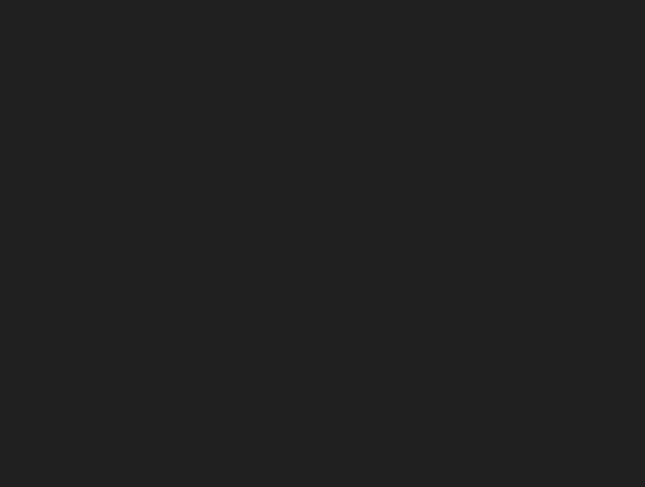
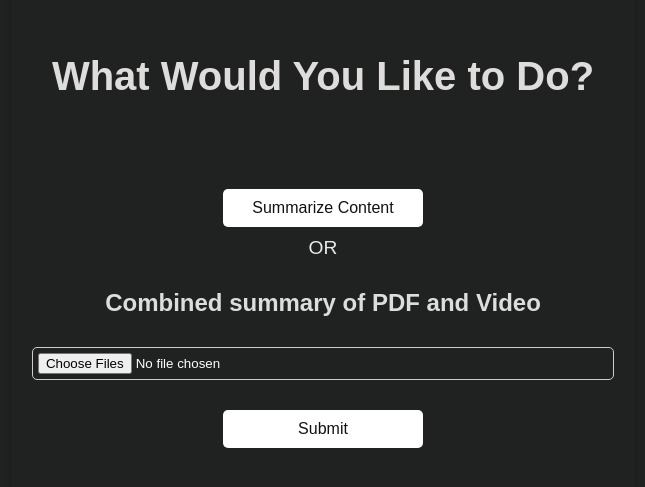
Before and after one commit to Diti-Jain/LastMin, a React (Create React App) app: page /liketodo2 in a window 1280 px wide. Before the commit this address had no page. Shown: the part 149-636 px from the top of the page, without its empty margins (337-982 px from the left). Built offline with nearby package versions, Linux system fonts and the light colour scheme.

Commit message:
Added: src/components/liketodo2.jsx; Modified: src/App.jsx, src/components/fileupload.jsx, src/components/summary.css

```diff
--- a/src/App.jsx
+++ b/src/App.jsx
@@ -5,7 +5,7 @@ import HomePage from './components/homepage.jsx';
 import Fileupload from './components/fileupload.jsx'
 import Summary from './components/summary.jsx';
 import Liketodo from './components/liketodo.jsx'
-
+import Liketodo2 from './components/liketodo2.jsx'
 
 function App() {
   return (
@@ -15,6 +15,7 @@ function App() {
         <Route path="/file" element={<Fileupload />} />
         <Route path="/summary" element={<Summary />} />
         <Route path="/liketodo" element={<Liketodo />} />
+        <Route path="/liketodo2" element={<Liketodo2 />}/>
 
       </Routes>
     </Router>
--- a/src/components/fileupload.jsx
+++ b/src/components/fileupload.jsx
@@ -54,7 +54,7 @@ function VideoUpload() {
             },
           }
         );
-        navigate("/liketodo", {
+        navigate("/liketodo2", {
           state: { transcript: response.data.transcript },
         });
       } catch (error) {
--- /dev/null
+++ b/src/components/liketodo2.jsx
@@ -0,0 +1,84 @@
+import React, { useState } from 'react';
+import { useNavigate, useLocation } from 'react-router-dom';
+import './liketodo.css'; // Import the specific CSS for this page
+import axios from "axios";
+
+function LikeTodoPage() {
+  const [fileInputs,setFileInputs] = useState([]);
+  const [loading, setLoading] = useState(false); // Loading state
+  const navigate = useNavigate();
+  const location = useLocation();
+  const [combinedText, setCombinedText] = useState(
+    location.state?.transcript || ""
+  );
+
+  const handleFileSubmit = async () => {
+    if (fileInputs.length > 0) {
+      const formData = new FormData();
+      fileInputs.forEach((file) => formData.append("files", file));
+      setLoading(true);
+
+      try {
+        const response = await axios.post(
+          "http://127.0.0.1:5000/process_files",
+          formData,
+          {
+            headers: {
+              "Content-Type": "multipart/form-data",
+            },
+          }
+        );
+        const newText = response.data.text;
+        setCombinedText((prevText) => prevText + "\n" + newText);
+        alert("Files processed and combined with PDF content!");
+      } catch (error) {
+        console.error("Error processing the files:", error);
+        alert("Error processing the files. Please try again.");
+      } finally {
+        setLoading(false);
+      }
+    } else {
+      alert("No files uploaded. Please upload at least one file.");
+    }
+  };
+
+  const handleSummarizeClick = async () => {
+    setLoading(true); // Start loading when summarization begins
+    try {
+      const response = await axios.post(
+        "http://127.0.0.1:5000/summarize",
+        { content: combinedText },
+        {
+          headers: {
+            "Content-Type": "application/json",
+          },
+        }
+      );
+      navigate("/summary", {
+        state: { summary: response.data.summary, combinedText: combinedText },
+      });
+    } catch (error) {
+      console.error("Error cannot summarize the content", error);
+      alert("Error cannot summarize the content. Please try again.");
+    } finally {
+      setLoading(false); // Stop loading once API call finishes
+    }
+  };
+
+  return (
+    <div className="liketodo-container">
+      <h1>What Would You Like to Do?</h1>
+      <button onClick={handleSummarizeClick}>Summarize Content</button>
+      <p>OR</p>
+      <h2>Combined summary of PDF and Video</h2>
+      <input
+        type="file"
+        multiple
+        onChange={(e) => setFileInputs([...e.target.value])}
+      />
+      <button type="submit" onClick={handleFileSubmit}>Submit</button>
+    </div>
+  );
+}
+
+export default LikeTodoPage;
--- a/src/components/summary.css
+++ b/src/components/summary.css
@@ -40,7 +40,7 @@
 
   /* Quiz section styles */
   .quiz-section {
-    background-color: #202121; /* White background for the quiz box */
+    background-color: #d4d4d4; /* White background for the quiz box */
     border-radius: 10px; /* Rounded corners */
     padding: 20px; /* Padding inside the box */
     box-shadow: 0 4px 10px rgba(0, 0, 0, 0.1); /* Subtle shadow for depth */
@@ -64,7 +64,7 @@
   }
 
   .quiz-item {
-    background-color: #202121; /* Light grey for each question/answer pair */
+    background-color: #efefef; /* Light grey for each question/answer pair */
     border-radius: 5px; /* Rounded corners */
     padding: 15px; /* Padding inside each question-answer item */
     margin-bottom: 15px; /* Space between items */
```
